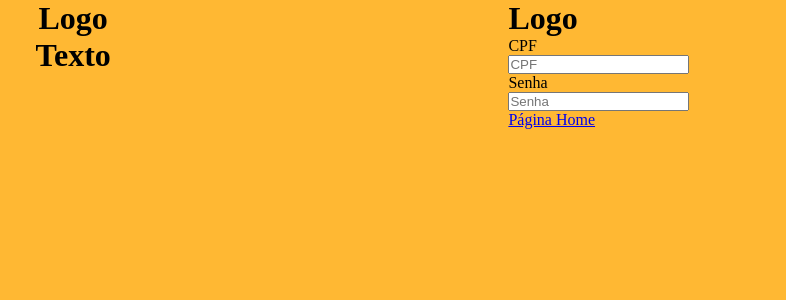
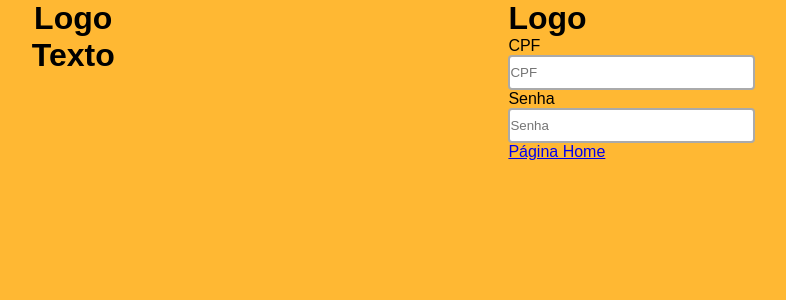
Before and after one commit to FuentesRichard/squad-31, a Next.js app in the folder PoC/Frontend/: page /Login in a window 1280 px wide. Shown: the top 300 px of the page, without its empty margins (362-1148 px from the left). Built offline with nearby package versions, Linux system fonts and the light colour scheme.

Commit message:
estilizando os inputs

```diff
--- a/PoC/Frontend/pages/Login.js
+++ b/PoC/Frontend/pages/Login.js
@@ -3,9 +3,29 @@ import Link from 'next/link';
 import styled, { createGlobalStyle } from 'styled-components';
 
 const GlobalStyle = createGlobalStyle`
-  * {
+    :root {
+        --orange-first: #FE4400;
+        --orange-second: #FC6027;
+        --orange-third: #EF653C;
+        --orange-fourth: #FE885C;
+
+        --blue-first: #4B4FA1;
+        --blue-second: #414099;
+        --blue-third: #686DC4;
+        --blue-fourth: #96B3F2;
+
+        --black: #303033;
+        --grey: #C1C1C1;
+
+        --purple: #4A1A8C;
+
+        --yellow: #FFC91D;
+    }
+
+    * {
     margin: 0px;
     padding: 0px;
+    font-family: 'Montserrat', sans-serif;
   }
 `;
 
@@ -25,6 +45,21 @@ const Background = styled.div`
     margin: 0;
 `;
 
+const FormLogin = styled.div`
+  div {
+      display: flex;
+      flex-direction: column;
+      align-items: flex-start;
+  }
+
+  input {
+    border: 2px solid #AAA;
+    border-radius: 4px;
+    width: 243px;
+    height: 31px;
+  }
+`;
+
 function Login() {
 
     return (
@@ -35,24 +70,20 @@ function Login() {
                         <h1>Logo</h1>
                     </header>
 
-
                     <div>
                         <h1>Texto</h1>
                     </div>
                 </Esquerda>
                 <div>
-                    <header>
-                        <h1>Logo</h1>
-                    </header>
-
-
-                    <div>
-                        <p>CPF</p>
-                        <input type="text" placeholder="CPF"/>
-                        <p>Senha</p>
-                        <input type="password" placeholder="Senha"/>
-                    </div>
-
+                    <h1>Logo</h1>
+                    <FormLogin>
+                        <div>
+                            <label for="cpf">CPF</label>
+                            <input id="cpf" type="text" placeholder="CPF"/>
+                            <label for="senha">Senha</label>
+                            <input id="senha" type="password" placeholder="Senha"/>
+                        </div>
+                    </FormLogin>
 
                     <footer>
                         <Link href="/">
```
